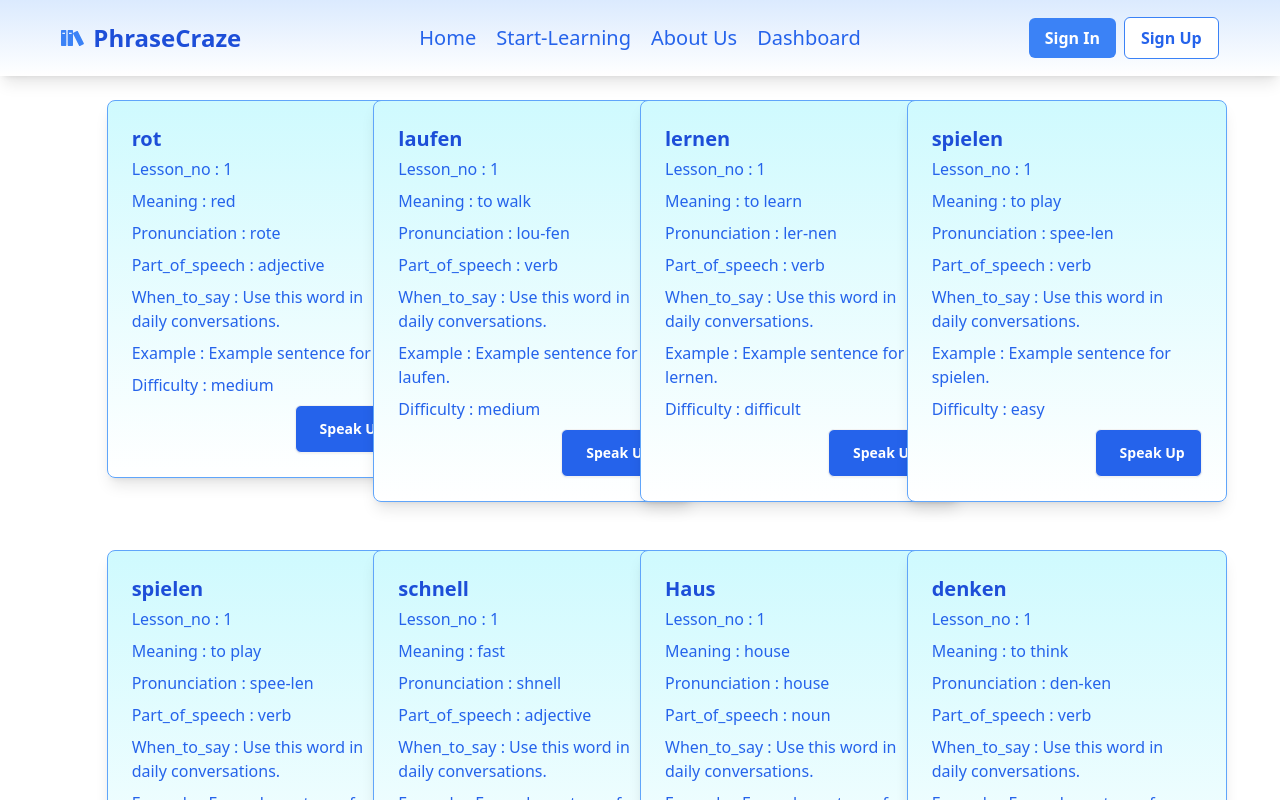
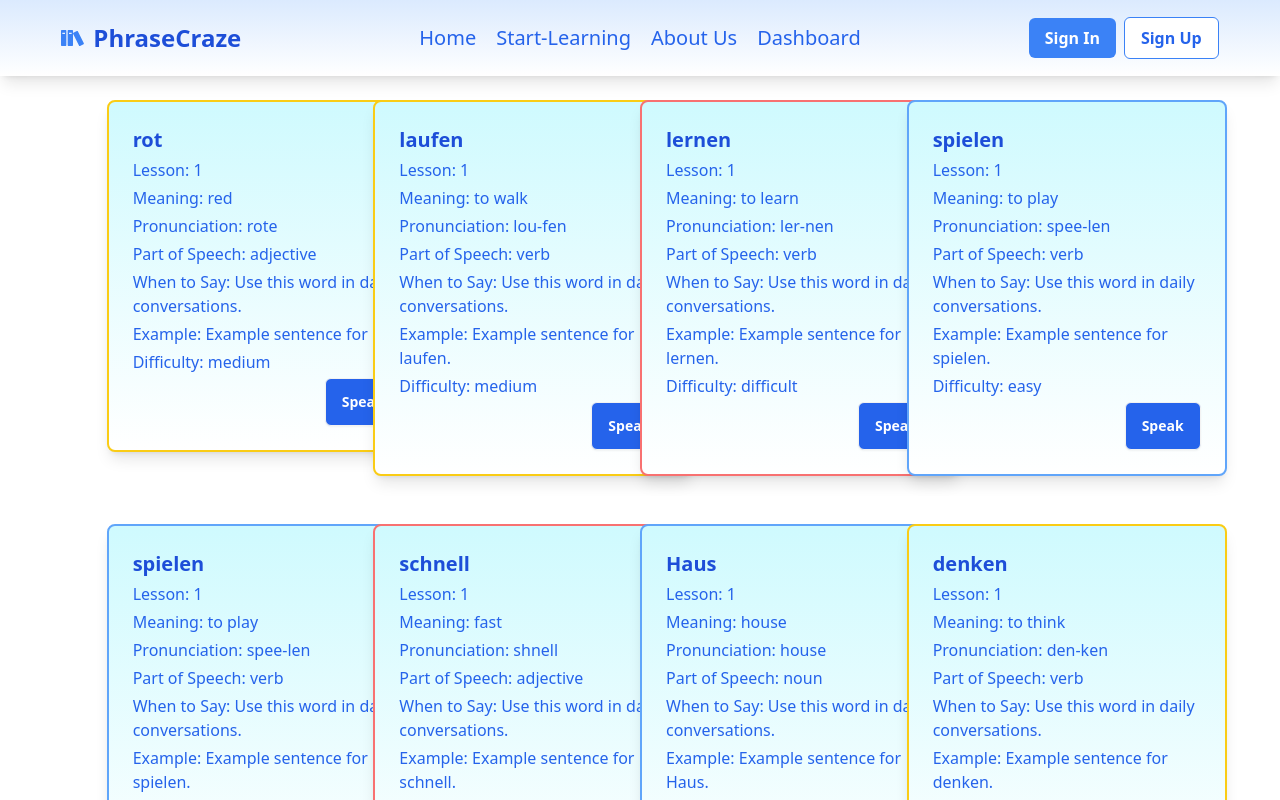
Before and after one commit to SudiptaRoy05/phrase-craze-client, a React (Vite) app: page /lesson/1 in a window 1280 px wide. Shown: the top 800 px of the page. Built offline with nearby package versions, Linux system fonts and the light colour scheme.

Commit message:
conditional design rendering and speak word functionality added

```diff
--- a/src/Components/Wordcard/Wordcard.jsx
+++ b/src/Components/Wordcard/Wordcard.jsx
@@ -1,6 +1,4 @@
-import { useState } from 'react';
-
-export default function WordCard({ item }) {
+export default function Wordcard({ item }) {
     const {
       word,
       meaning,
@@ -12,38 +10,41 @@ export default function WordCard({ item }) {
       lesson_no,
     } = item;
 
-  // To manage the pronunciation button state (optional, for disabling after clicking)
-  const [isPronouncing, setIsPronouncing] = useState(false);
 
     function pronounceWord(word) {
       const utterance = new SpeechSynthesisUtterance(word);
-    utterance.lang = 'de-DE'; // German language
+      utterance.lang = 'de-DE';
       window.speechSynthesis.speak(utterance);
+    }
 
-    // Disable the button after speaking (optional)
-    setIsPronouncing(true);
-    utterance.onend = () => setIsPronouncing(false); // Enable the button after pronunciation
-  }
+
+    const difficultyClasses = {
+      easy: "bg-blue-100 text-blue-800 border-2 border-blue-400",
+      medium: "bg-yellow-100 text-yellow-800 border-2 border-yellow-400",
+      difficult: "bg-red-100 text-red-800 border-2 border-red-400",
+    };
+
+
+    const difficultyClass = difficultyClasses[difficulty] || difficultyClasses.easy;
 
     return (
       <div className="my-6 mx-auto">
-      <div className="bg-gradient-to-b from-cyan-100 to-white text-blue-500 shadow-lg rounded-lg w-80 overflow-hidden transform transition-transform hover:scale-105 border border-blue-400">
+        <div className={`bg-gradient-to-b from-cyan-100 to-white shadow-lg rounded-lg w-80 overflow-hidden transform transition-transform hover:scale-105 border ${difficultyClass}`}>
           <div className="p-6">
             <h2 className="text-xl font-semibold text-blue-700 mb-1">{word}</h2>
-          <p className="text-blue-600 mb-2">Lesson_no : {lesson_no}</p>
-          <p className="text-blue-600 mb-2">Meaning : {meaning || "Meaning not available"}</p>
-          <p className="text-blue-600 mb-2">Pronunciation : {pronunciation || "Pronunciation not available"}</p>
-          <p className="text-blue-600 mb-2">Part_of_speech : {part_of_speech || "Part of speech not available"}</p>
-          <p className="text-blue-600 mb-2">When_to_say : {when_to_say || "Usage information not available"}</p>
-          <p className="text-blue-600 mb-2">Example : {example || "Example sentence not available"}</p>
-          <p className="text-blue-600 mb-2">Difficulty : {difficulty || "Difficulty level not available"}</p>
+            <p className="text-blue-600 mb-1">Lesson: {lesson_no}</p>
+            <p className="text-blue-600 mb-1">Meaning: {meaning || "Meaning not available"}</p>
+            <p className="text-blue-600 mb-1">Pronunciation: {pronunciation || "Pronunciation not available"}</p>
+            <p className="text-blue-600 mb-1">Part of Speech: {part_of_speech || "Part of speech not available"}</p>
+            <p className="text-blue-600 mb-1">When to Say: {when_to_say || "Usage information not available"}</p>
+            <p className="text-blue-600 mb-1">Example: {example || "Example sentence not available"}</p>
+            <p className="text-blue-600 mb-1">Difficulty: {difficulty || "Difficulty level not available"}</p>
             <div className="flex justify-end">
               <button
                 onClick={() => pronounceWord(word)}
                 className="btn bg-blue-600 text-white hover:bg-blue-700 transition px-4 py-2 rounded-md text-sm"
-              disabled={isPronouncing} // Disable button while pronunciation is ongoing
               >
-              <i className="fas fa-volume-up"></i> Speak Up
+                Speak
               </button>
             </div>
           </div>
```
Lines whose indentation alone changed are shown as unchanged.
